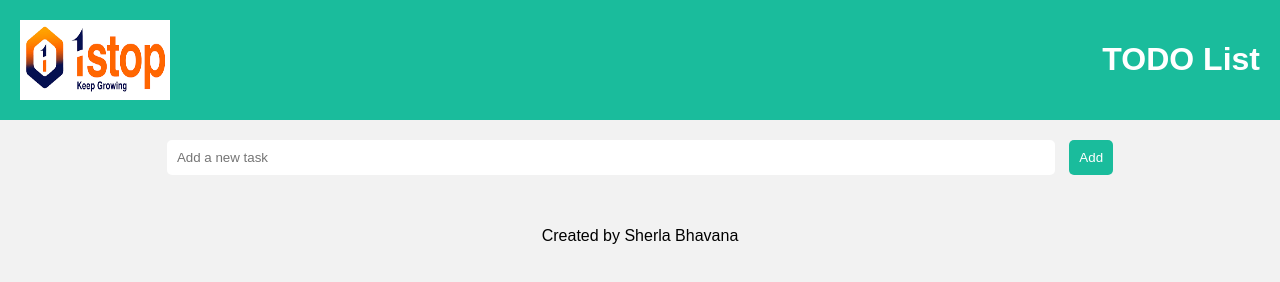
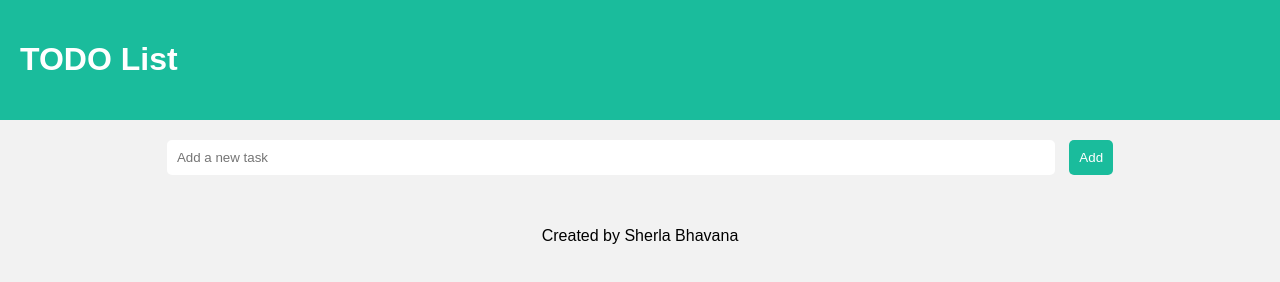
Before and after one commit to bhavana051/TODO-List, a plain HTML site: page index.html in a window 1280 px wide. Drawn offline with Linux system fonts and the light colour scheme.

Commit message:
second commit

```diff
--- a/index.html
+++ b/index.html
@@ -7,7 +7,7 @@
 <body>
 	<center><header>
 		<div class="nav">
-			<img src="./images/logo.png" alt="" width="150px">
+			<!-- <img src="./images/logo.png" alt="" width="150px"> -->
 			<div class="head">
 				<h1>TODO List</h1>
 			</div>
```
